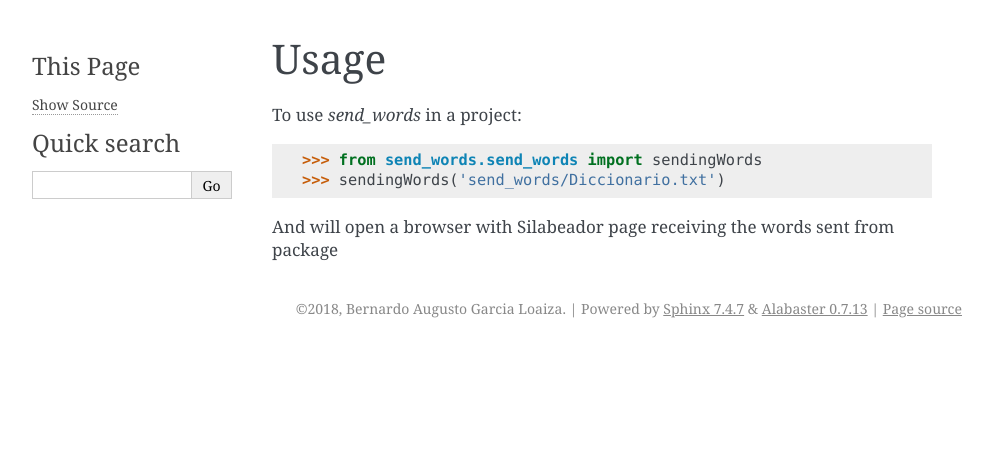
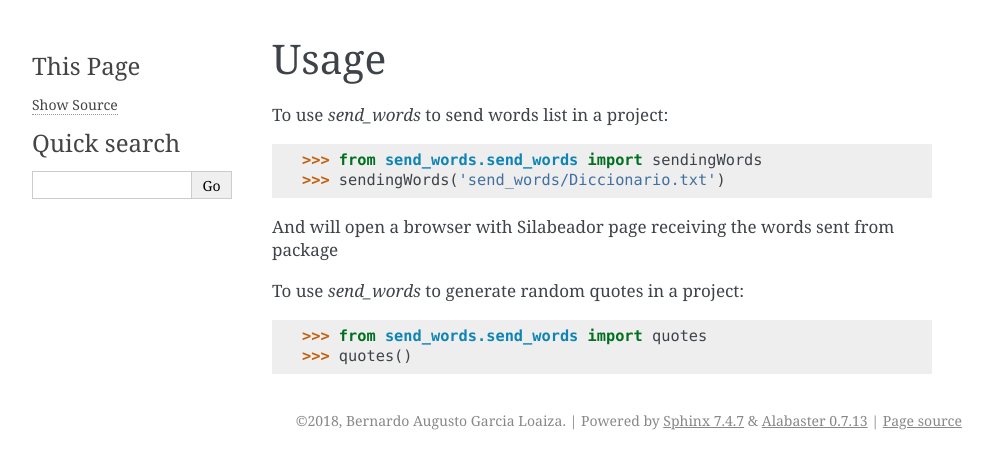
Before and after one commit to bgarcial/send-words, a Sphinx documentation site: the page built from docs/usage.rst, in a window 1280 px wide. Shown: the top 469 px of the page, without its empty margins (148-1141 px from the left). Built offline with Sphinx 7.4.7, drawn with Linux system fonts in a browser that asks for light colours; pages that are not in the unit, such as notebooks, are missing from menus.

Commit message:
Update documentation with more details and adding random quotes feature

```diff
--- a/docs/usage.rst
+++ b/docs/usage.rst
@@ -2,9 +2,15 @@
 Usage
 =====
 
-To use `send_words` in a project::
+To use `send_words` to send words list in a project::
 
     >>> from send_words.send_words import sendingWords
     >>> sendingWords('send_words/Diccionario.txt')
 
 And will open a browser with Silabeador page receiving the words sent from package
+
+
+To use `send_words` to generate random quotes in a project::
+
+    >>> from send_words.send_words import quotes
+    >>> quotes()
```
